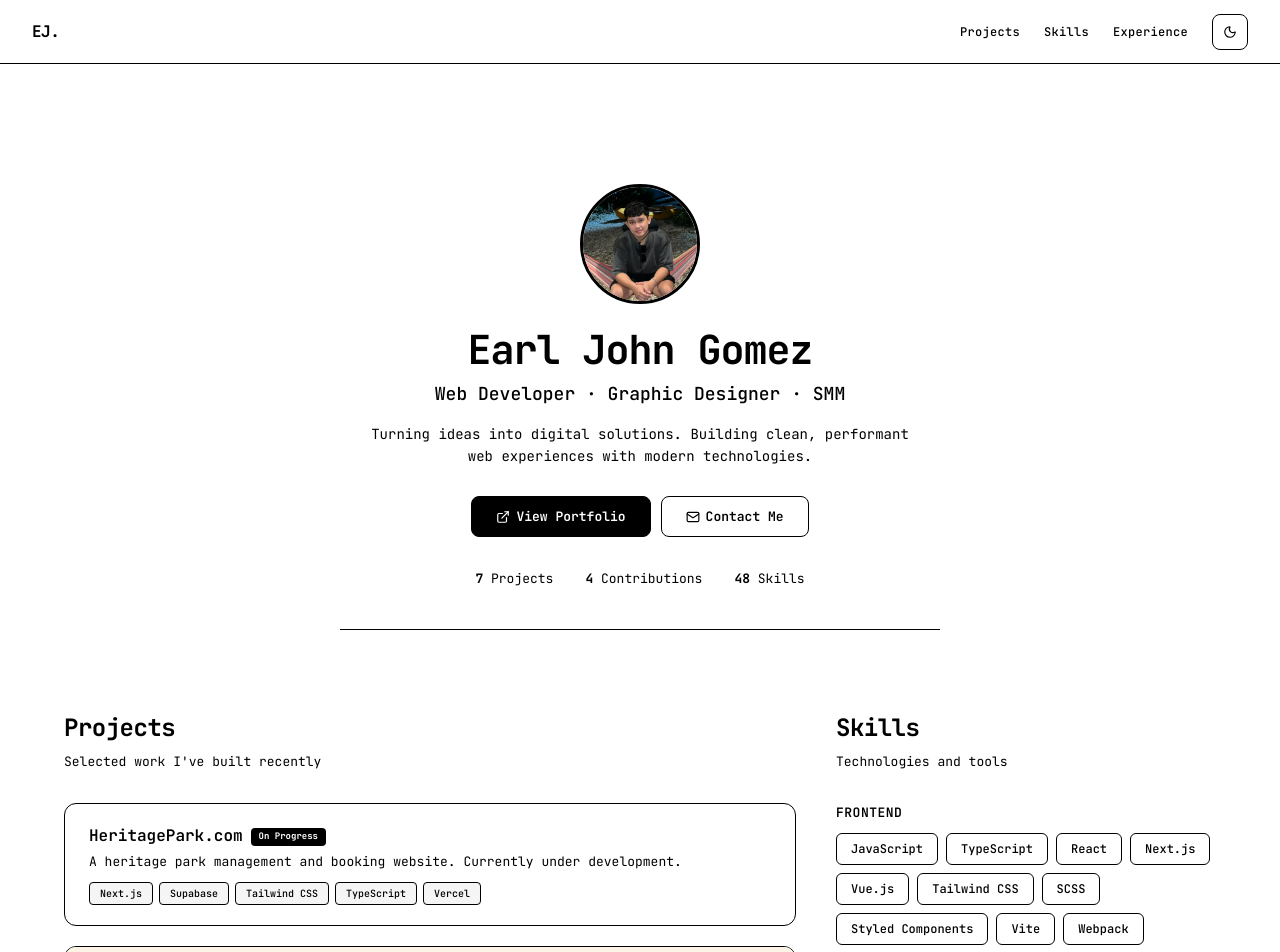
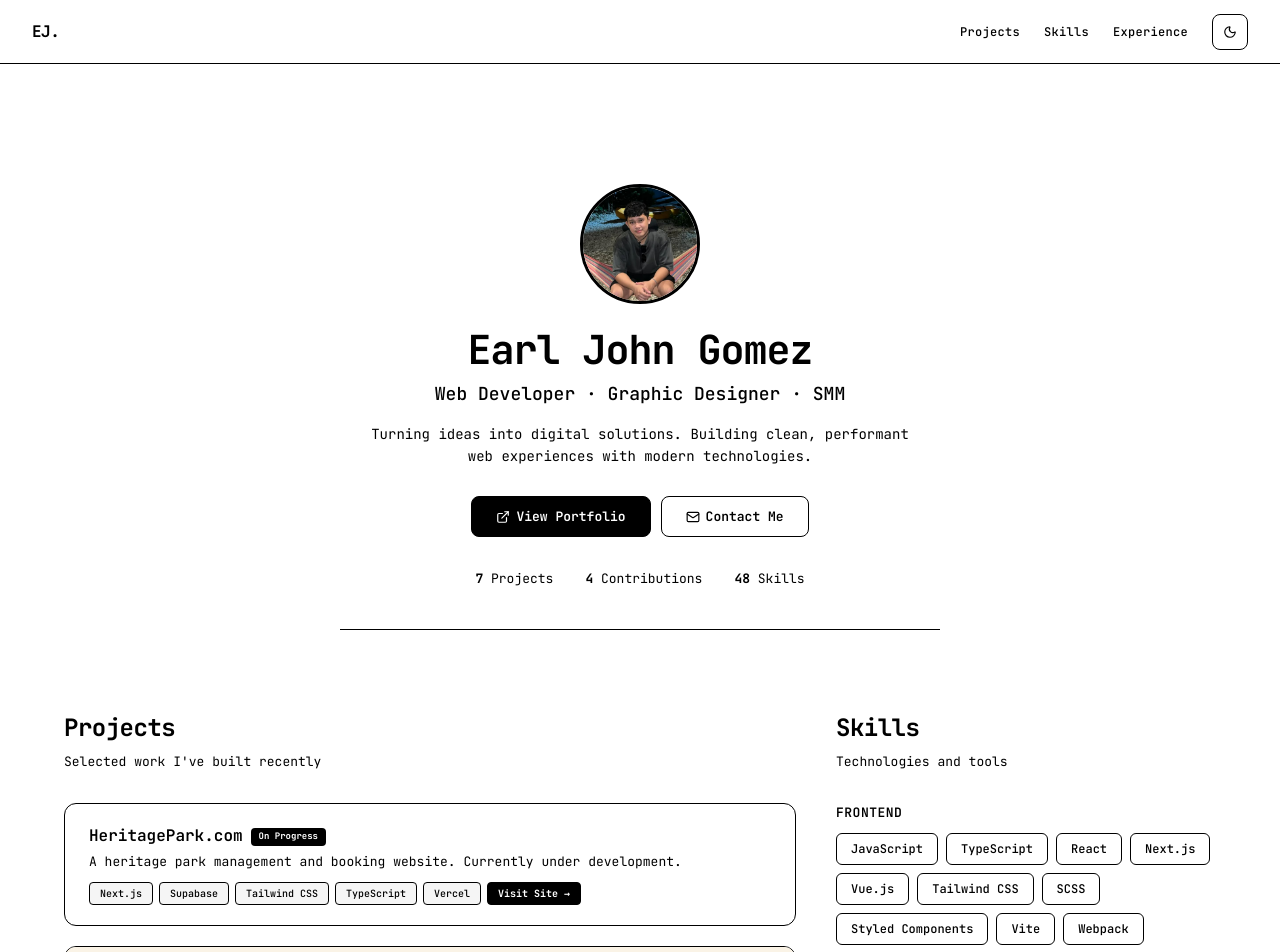
Before and after one commit to unknownun0/earljohnportfolio, a Next.js app: page / in a window 1280 px wide. Shown: the top 952 px of the page. Built offline with nearby package versions, Linux system fonts and the light colour scheme; grey boxes are pictures that could not be loaded.

Commit message:
link HeritagePark project to live site

```diff
--- a/src/components/ProfessionalLayout.tsx
+++ b/src/components/ProfessionalLayout.tsx
@@ -100,6 +100,11 @@ export default function ProfessionalLayout() {
                     <p className="p-project-desc">{p.description}</p>
                     <div className="p-project-tags">
                       {p.tags.map((t) => <span key={t} className="p-project-tag">{t}</span>)}
+                      {p.link && (
+                        <a href={p.link} target="_blank" rel="noopener noreferrer" className="p-project-tag" style={{ textDecoration: "none", background: "var(--p-text)", color: "var(--p-bg)", fontWeight: 700 }} onClick={(e) => e.stopPropagation()}>
+                          Visit Site &rarr;
+                        </a>
+                      )}
                     </div>
                   </div>
                 </div>
--- a/src/data/defaultContent.ts
+++ b/src/data/defaultContent.ts
@@ -128,6 +128,7 @@ export const defaultContent: Content = {
       image: "",
       video: "",
       status: "On Progress",
+      link: "https://heritagepark.vercel.app/",
     },
     {
       id: "1",
```
